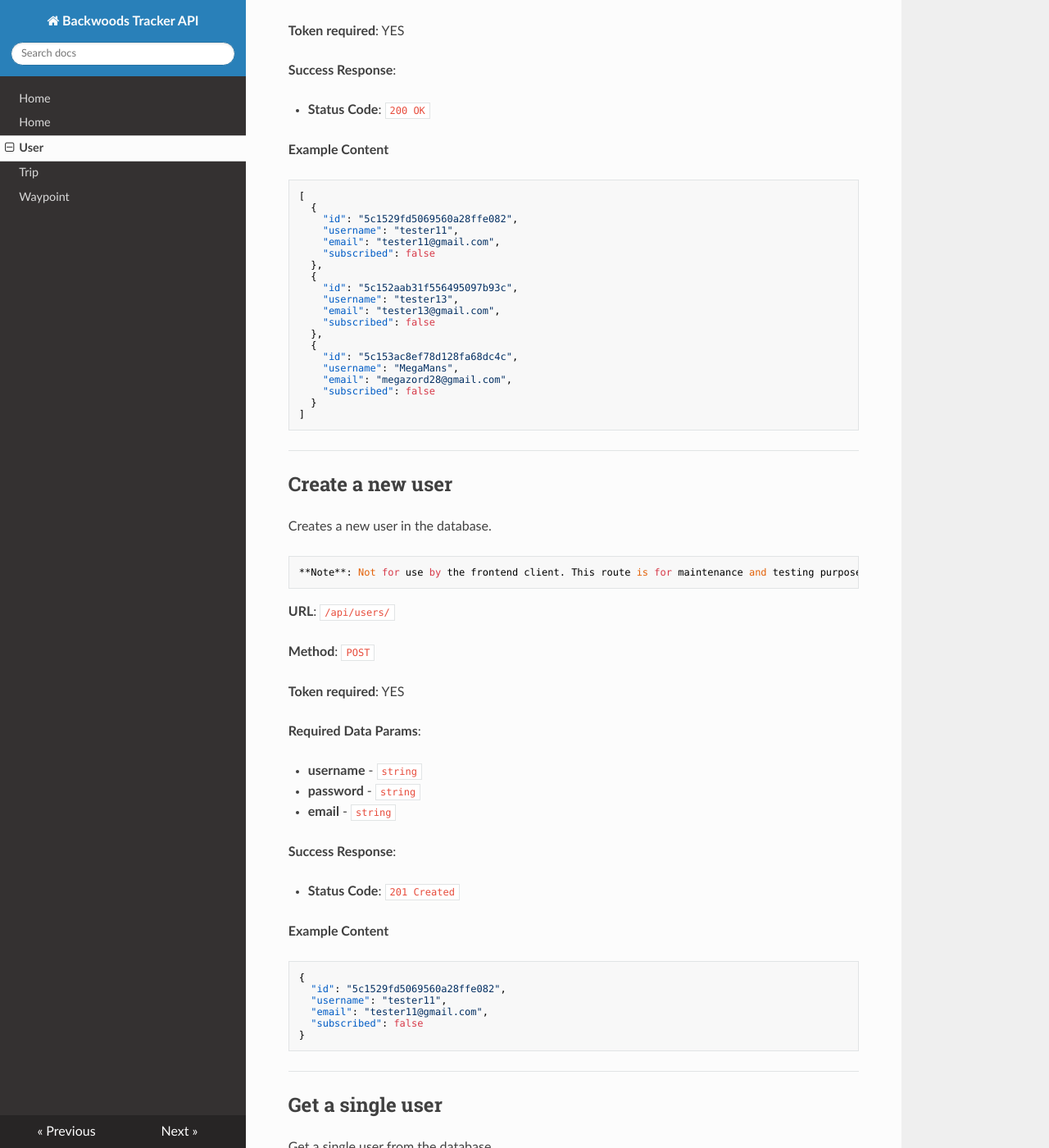
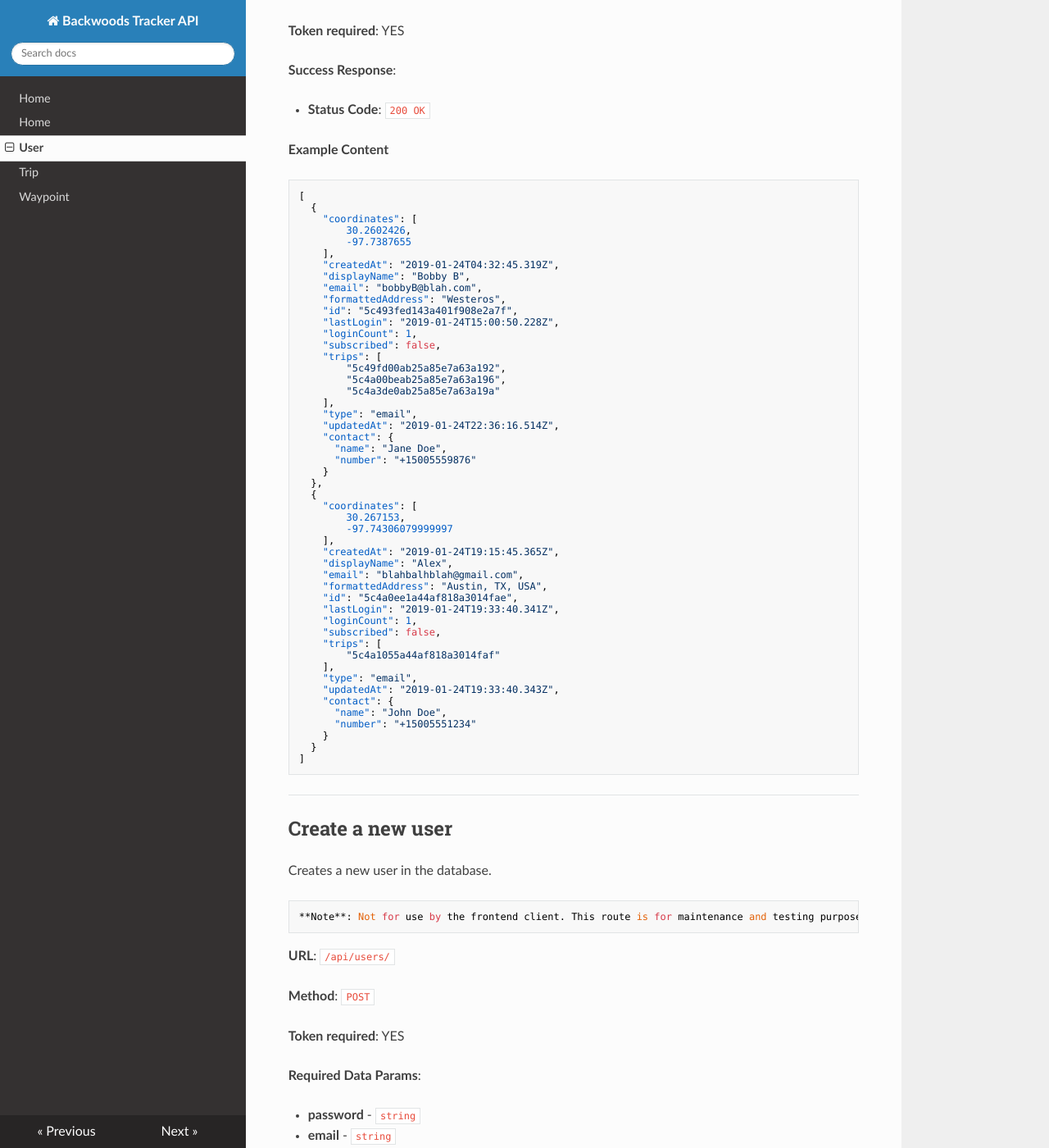
Before and after one commit to BloomTech-Labs/LabsPT1_bkwds, an MkDocs documentation site: the page built from docs/User.md, in a window 1280 px wide and 1400 px high, scrolled down 275 px. Shown: the whole window at 82% size. Built offline with MkDocs 1.6.1, drawn with Linux system fonts in a browser that asks for light colours; nearby versions of some CDN libraries; some of the changed text lies outside the part shown.

Commit message:
Update user documentation

````diff
--- a/docs/User.md
+++ b/docs/User.md
@@ -17,22 +17,52 @@ Get a list of all users saved in the database
 ```
 [
   {
-    "id": "5c1529fd5069560a28ffe082",
-    "username": "tester11",
-    "email": "tester11@gmail.com",
-    "subscribed": false
+    "coordinates": [
+        30.2602426,
+        -97.7387655
+    ],
+    "createdAt": "2019-01-24T04:32:45.319Z",
+    "displayName": "Bobby B",
+    "email": "bobbyB@blah.com",
+    "formattedAddress": "Westeros",
+    "id": "5c493fed143a401f908e2a7f",
+    "lastLogin": "2019-01-24T15:00:50.228Z",
+    "loginCount": 1,
+    "subscribed": false,
+    "trips": [
+        "5c49fd00ab25a85e7a63a192",
+        "5c4a00beab25a85e7a63a196",
+        "5c4a3de0ab25a85e7a63a19a"
+    ],
+    "type": "email",
+    "updatedAt": "2019-01-24T22:36:16.514Z",
+    "contact": {
+      "name": "Jane Doe",
+      "number": "+15005559876"
+    }
   },
   {
-    "id": "5c152aab31f556495097b93c",
-    "username": "tester13",
-    "email": "tester13@gmail.com",
-    "subscribed": false
-  },
-  {
-    "id": "5c153ac8ef78d128fa68dc4c",
-    "username": "MegaMans",
-    "email": "megazord28@gmail.com",
-    "subscribed": false
+    "coordinates": [
+        30.267153,
+        -97.74306079999997
+    ],
+    "createdAt": "2019-01-24T19:15:45.365Z",
+    "displayName": "Alex",
+    "email": "blahbalhblah@gmail.com",
+    "formattedAddress": "Austin, TX, USA",
+    "id": "5c4a0ee1a44af818a3014fae",
+    "lastLogin": "2019-01-24T19:33:40.341Z",
+    "loginCount": 1,
+    "subscribed": false,
+    "trips": [
+        "5c4a1055a44af818a3014faf"
+    ],
+    "type": "email",
+    "updatedAt": "2019-01-24T19:33:40.343Z",
+    "contact": {
+      "name": "John Doe",
+      "number": "+15005551234"
+    }
   }
 ]
 ```
@@ -55,24 +85,12 @@ Creates a new user in the database.
 
 **Required Data Params**:
 
-- **username** - `string`
 - **password** - `string`
 - **email** - `string`
 
 **Success Response**:
 
 - **Status Code**: `201 Created`
-
-**Example Content**
-
-```
-{
-  "id": "5c1529fd5069560a28ffe082",
-  "username": "tester11",
-  "email": "tester11@gmail.com",
-  "subscribed": false
-}
-```
 
 ---
 
@@ -98,10 +116,49 @@ Get a single user from the database
 
 ```
 {
-  "id": "5c1529fd5069560a28ffe082",
-  "username": "tester11",
-  "email": "tester11@gmail.com",
-  "subscribed": false
+  "coordinates": [
+      30.267153,
+      -97.74306079999997
+  ],
+  "createdAt": "2019-01-24T19:15:45.365Z",
+  "displayName": "Alex",
+  "email": "blablah@gmail.com",
+  "formattedAddress": "Austin, TX, USA",
+  "id": "5c4a0ee1a44af818a3014fae",
+  "lastLogin": "2019-01-24T19:33:40.341Z",
+  "loginCount": 1,
+  "subscribed": false,
+  "trips": [
+    {
+      "id": "5c4a1055a44af818a3014faf",
+      "userId": "5c4a0ee1a44af818a3014fae",
+      "name": "McKinney Hike",
+      "lat": 30.183882319891016,
+      "lon": -97.72374280468603,
+      "start": "2019-01-24T18:00:00.000Z",
+      "end": "2019-01-25T18:00:00.000Z",
+      "image": "https://maps.googleapis.com/maps/api/staticmap?center=30.183882319891016,-97.72374280468603&zoom=15&size=380x350&key=",
+      "isArchived": false,
+      "inProgress": false,
+      "waypoints": [
+        "5c4a1055a44af818a3014fb0",
+        "5c4a1055a44af818a3014fb1",
+        "5c4a1055a44af818a3014fb2",
+        "5c4a1055a44af818a3014fb3",
+        "5c4a1055a44af818a3014fb4",
+        "5c4a1055a44af818a3014fb5",
+        "5c4a1055a44af818a3014fb6",
+        "5c4a1055a44af818a3014fb7",
+        "5c4a1055a44af818a3014fb8"
+      ]
+    }
+  ],
+  "type": "email",
+  "updatedAt": "2019-01-24T19:33:40.343Z",
+  "contact": {
+      "name": "Jane Doe",
+      "number": "+15005559876"
+    }
 }
 ```
 
@@ -136,10 +193,49 @@ Note: Certain properties are not allowed to be modifed.
 
 ```
 {
-  "id": "5c1529fd5069560a28ffe082",
-  "username": "tester11",
-  "email": "tester11@gmail.com",
-  "subscribed": false
+  "coordinates": [
+      30.267153,
+      -97.74306079999997
+  ],
+  "createdAt": "2019-01-24T19:15:45.365Z",
+  "displayName": "Alex",
+  "email": "blablah@gmail.com",
+  "formattedAddress": "Austin, TX, USA",
+  "id": "5c4a0ee1a44af818a3014fae",
+  "lastLogin": "2019-01-24T19:33:40.341Z",
+  "loginCount": 1,
+  "subscribed": false,
+  "trips": [
+    {
+      "id": "5c4a1055a44af818a3014faf",
+      "userId": "5c4a0ee1a44af818a3014fae",
+      "name": "McKinney Hike",
+      "lat": 30.183882319891016,
+      "lon": -97.72374280468603,
+      "start": "2019-01-24T18:00:00.000Z",
+      "end": "2019-01-25T18:00:00.000Z",
+      "image": "https://maps.googleapis.com/maps/api/staticmap?center=30.183882319891016,-97.72374280468603&zoom=15&size=380x350&key=",
+      "isArchived": false,
+      "inProgress": false,
+      "waypoints": [
+        "5c4a1055a44af818a3014fb0",
+        "5c4a1055a44af818a3014fb1",
+        "5c4a1055a44af818a3014fb2",
+        "5c4a1055a44af818a3014fb3",
+        "5c4a1055a44af818a3014fb4",
+        "5c4a1055a44af818a3014fb5",
+        "5c4a1055a44af818a3014fb6",
+        "5c4a1055a44af818a3014fb7",
+        "5c4a1055a44af818a3014fb8"
+      ]
+    }
+  ],
+  "type": "email",
+  "updatedAt": "2019-01-24T19:33:40.343Z",
+  "contact": {
+      "name": "Jane Doe",
+      "number": "+15005559876"
+    }
 }
 ```
 
@@ -168,10 +264,27 @@ Returns the deleted user and a confirmation message
 ```
 {
   "user": {
-    "id": "5c26edfec0bca3dc01855221",
-    "username": "lkjsadfklj",
-    "email": "lkj",
-    "subscribed": false
+    "coordinates": [
+        30.267153,
+        -97.74306079999997
+    ],
+    "createdAt": "2019-01-24T19:15:45.365Z",
+    "displayName": "Alex",
+    "email": "blahblah@gmail.com",
+    "formattedAddress": "Austin, TX, USA",
+    "id": "5c4a0ee1a44af818a3014fae",
+    "lastLogin": "2019-01-24T19:33:40.341Z",
+    "loginCount": 1,
+    "subscribed": false,
+    "trips": [
+      "5c4a1055a44af818a3014faf"
+    ],
+    "type": "email",
+    "updatedAt": "2019-01-24T23:40:33.008Z",
+    "contact": {
+      "name": "Bobby B",
+      "number": "+15005551234"
+    }
   },
   "msg": "User was deleted"
 }
````
